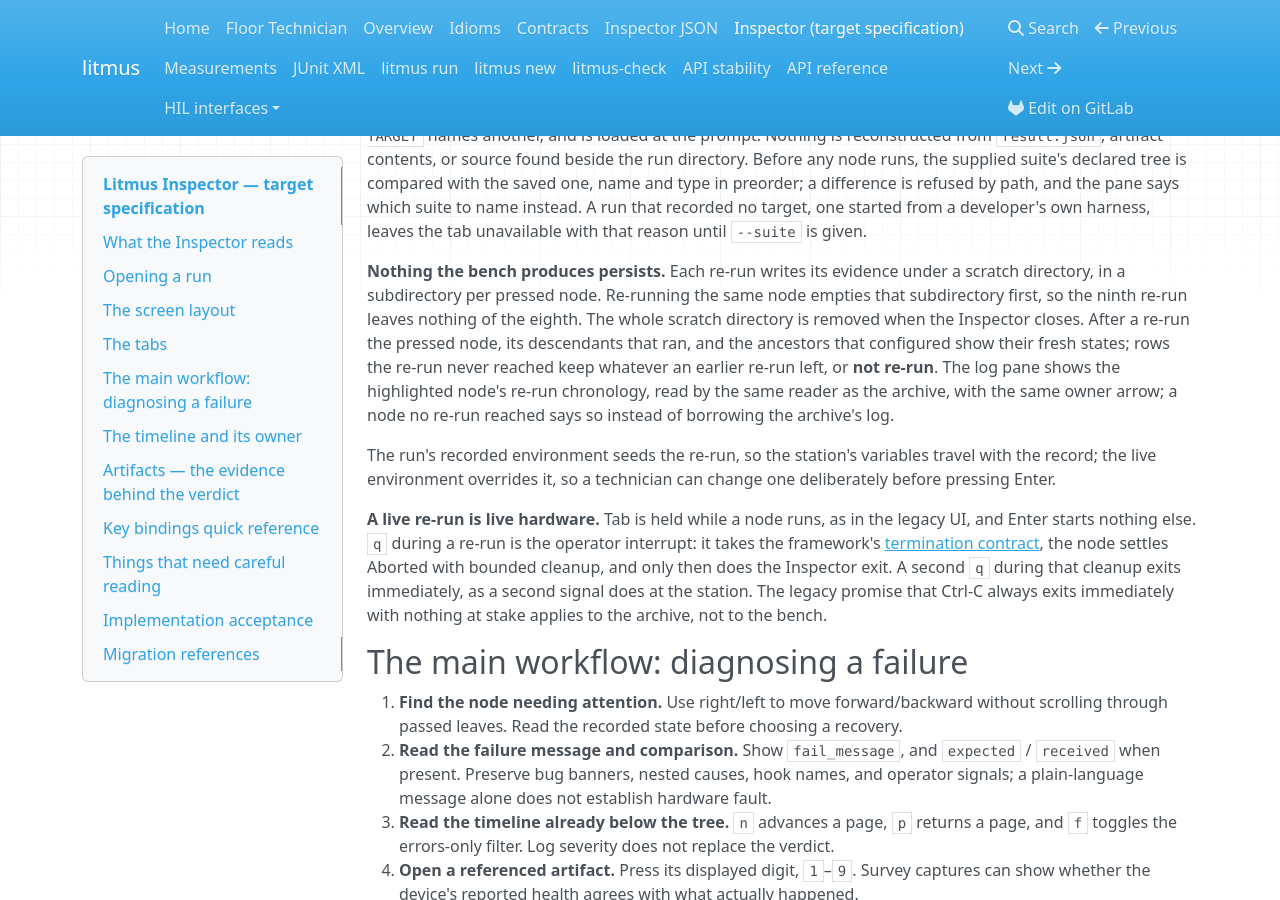
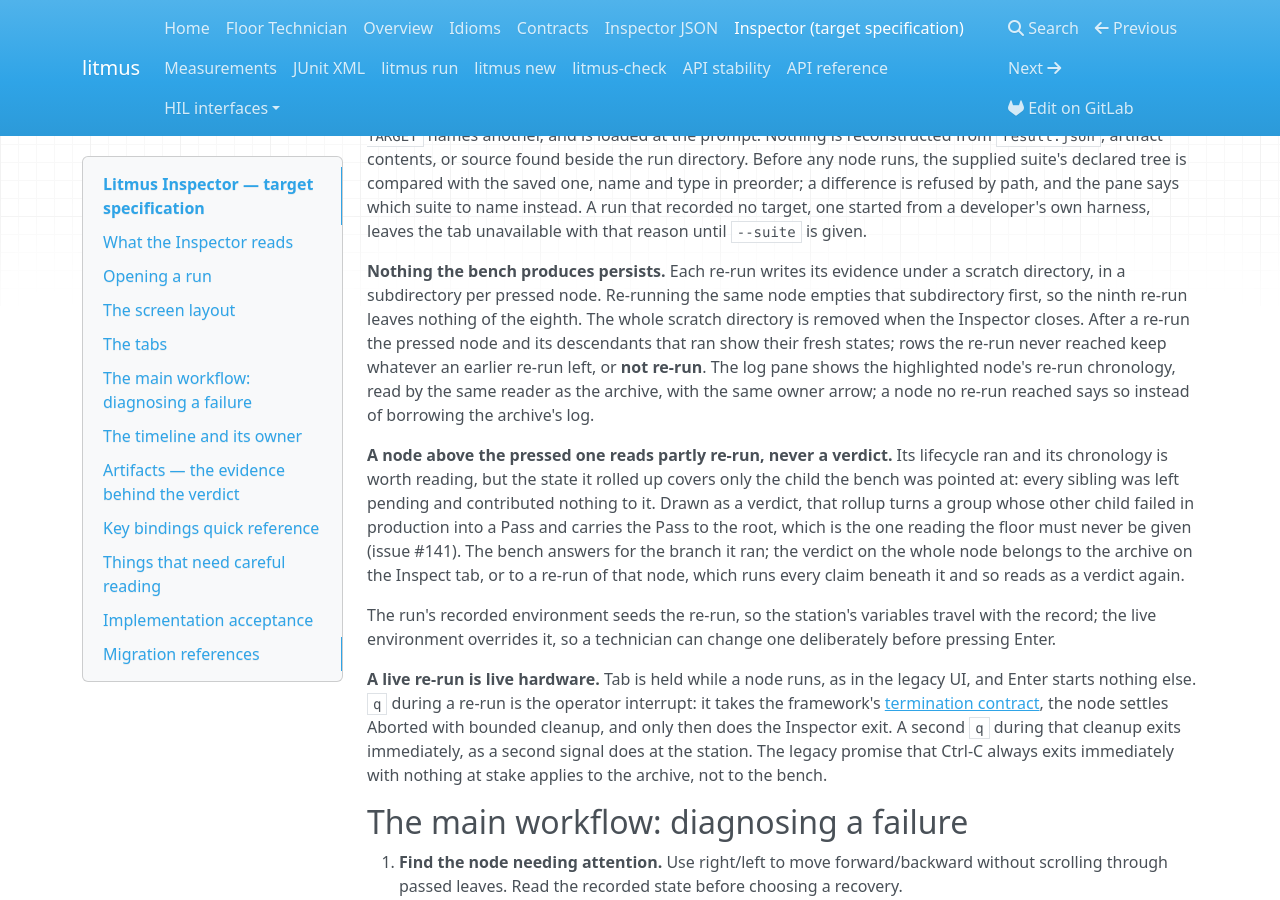
Before and after one commit to ty-meador/litmus_test, an MkDocs documentation site: the page built from docs/inspector.md, in a window 1280 px wide and 900 px high, scrolled down 6367 px. Built offline with MkDocs 1.6.1, drawn with Linux system fonts in a browser that asks for light colours; nearby versions of some CDN libraries; some of the changed text lies outside the part shown.

Commit message:
A node above the re-run one reads partly re-run, not a verdict (#141)
Pressing Enter on one leaf runs the lifecycle of every node on the path to
it and leaves every sibling pending. Each of those ancestors then rolls its
state up over the single child that ran, and the Re-Run tab drew that state
with the same Pass and Fail styles as a real verdict.

So a health-check group whose dmesg claim failed in production came back
Pass the moment its other child was re-run clean, and carried the Pass to
the root. The tree said the suite was well while the archive on the next
tab still held the failure. That is the one reading the floor must never be
given: the bench answers for the branch it ran, nothing wider.

A re-run record now carries whether its row sat outside the pressed
subtree. Those rows read `partly re-run`, in the dim style the tab already
uses for what it makes no claim about. Their chronology stays readable, so
the configure output a technician came for is still one keypress away, and
re-running the node itself runs every claim beneath it and reads as a
verdict again.

Green locally: 1785 tests, ruff and pyright clean, litmus-check 0
violations, coverage 97.3% over the 97.1% floor.

```diff
--- a/docs/inspector.md
+++ b/docs/inspector.md
@@ -333,11 +333,20 @@ harness, leaves the tab unavailable with that reason until `--suite` is given.
 scratch directory, in a subdirectory per pressed node. Re-running the same node
 empties that subdirectory first, so the ninth re-run leaves nothing of the eighth. The
 whole scratch directory is removed when the Inspector closes. After a re-run the
-pressed node, its descendants that ran, and the ancestors that configured show their
-fresh states; rows the re-run never reached keep whatever an earlier re-run left, or
-**not re-run**. The log pane shows the highlighted node's re-run chronology, read by
-the same reader as the archive, with the same owner arrow; a node no re-run reached
-says so instead of borrowing the archive's log.
+pressed node and its descendants that ran show their fresh states; rows the re-run
+never reached keep whatever an earlier re-run left, or **not re-run**. The log pane
+shows the highlighted node's re-run chronology, read by the same reader as the archive,
+with the same owner arrow; a node no re-run reached says so instead of borrowing the
+archive's log.
+
+**A node above the pressed one reads partly re-run, never a verdict.** Its lifecycle
+ran and its chronology is worth reading, but the state it rolled up covers only the
+child the bench was pointed at: every sibling was left pending and contributed nothing
+to it. Drawn as a verdict, that rollup turns a group whose other child failed in
+production into a Pass and carries the Pass to the root, which is the one reading the
+floor must never be given (issue #141). The bench answers for the branch it ran; the
+verdict on the whole node belongs to the archive on the Inspect tab, or to a re-run of
+that node, which runs every claim beneath it and so reads as a verdict again.
 
 The run's recorded environment seeds the re-run, so the station's variables travel with
 the record; the live environment overrides it, so a technician can change one
@@ -505,7 +514,9 @@ terminal and driven by a recorded 70-DUT rack:
   evidence or neighboring source, and refuses a suite whose declared tree differs from
   the saved one. Execution is `LitmusTest.run(subtree=...)`: ancestors' own lifecycle,
   the pressed subtree, every other leaf pending. Ancestor-configure replay stays
-  prohibited. Scratch evidence is replaced per node and removed on close. A live
+  prohibited. A node above the pressed one shows **partly re-run**, never the state it
+  rolled up over the one child the bench ran. Scratch evidence is replaced per node and
+  removed on close. A live
   re-run holds Tab, and quitting it goes through the operator-interrupt path to
   Aborted with bounded cleanup before the Inspector exits.
 
```
Also changed, not shown: CHANGELOG.md (+9 -0 lines), 4 other files.
